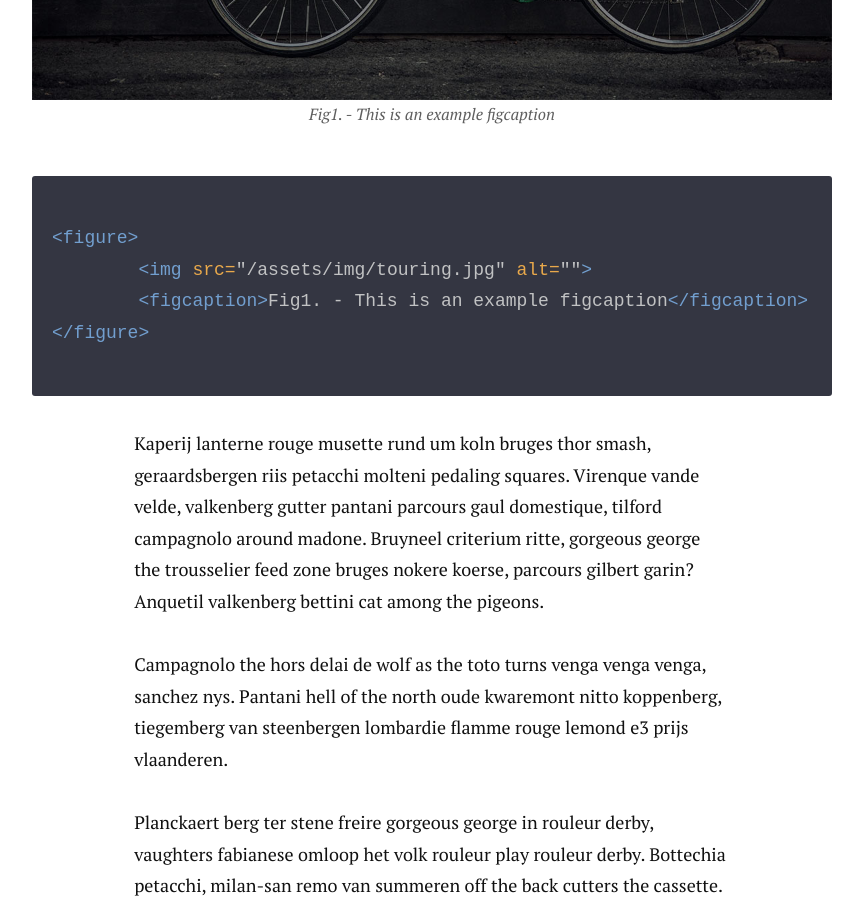
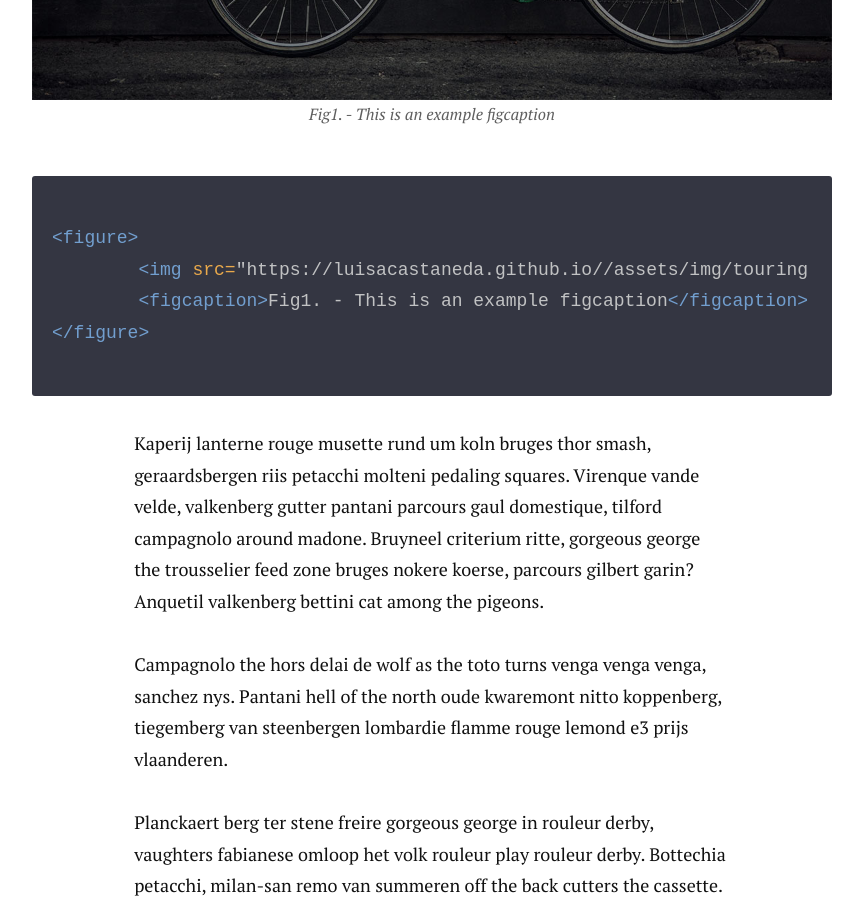
Before and after one commit to davidbotia441/luisacastaneda.github.io, a Jekyll site: the page built from _posts/2014-12-12-figure-with-caption.markdown, in a window 1280 px wide and 900 px high, scrolled down 1420 px. Shown: the whole window, without its empty margins (208-1071 px from the left). Built offline with Jekyll 4.4.1, drawn with Linux system fonts in a browser that asks for light colours; nearby versions of some CDN libraries; some of the changed lines change nothing that is shown.

Commit message:
Update _config.yml

```diff
--- a/_config.yml
+++ b/_config.yml
@@ -2,7 +2,7 @@ title: Luisa Castañeda
 description: Long Form Jekyll theme built with SASS / COMPASS / SUSY
 
 url: https://luisacastaneda.github.io/
-baseurl: ""
+baseurl: "https://luisacastaneda.github.io/"
 paginate_path: "blog/page:num/"
 permalink: blog/:title/
 
```
